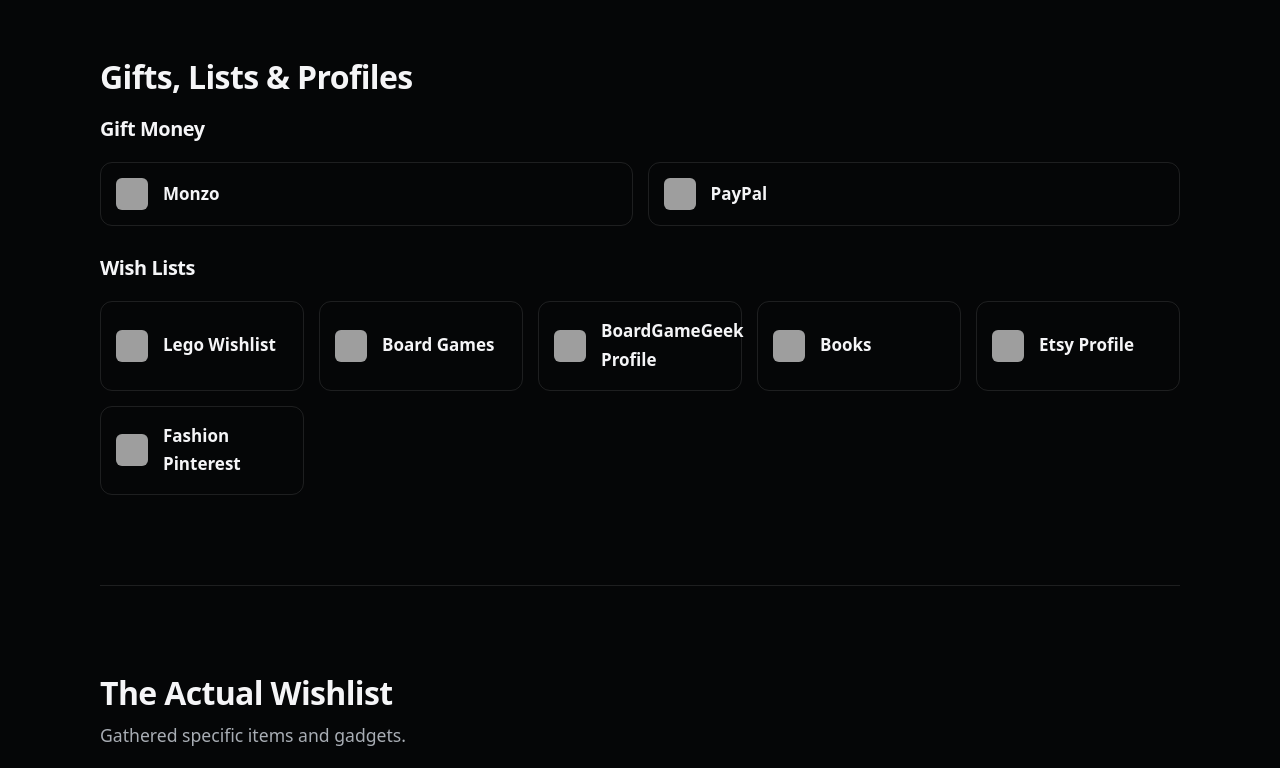
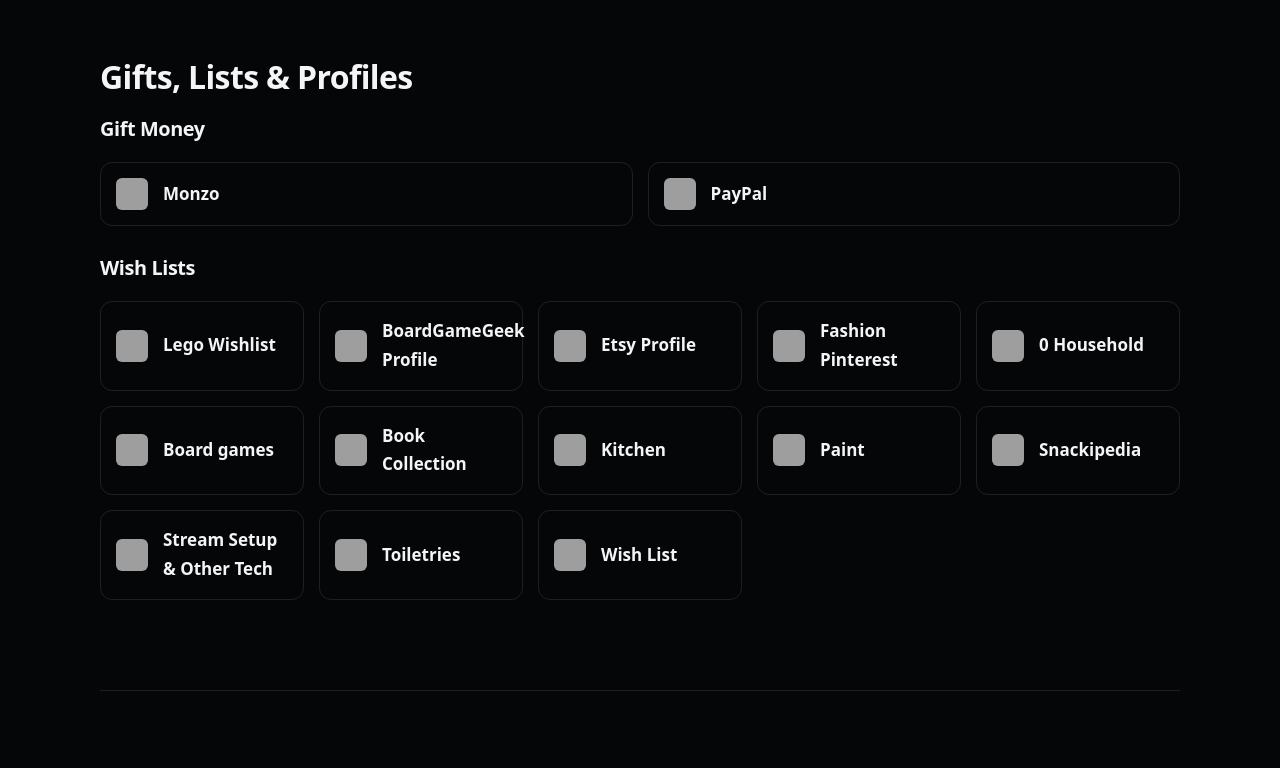
Before and after one commit to alectronic0/alectronic-wishlist, a plain HTML site: page index.html in a window 1280 px wide. Shown: the part 541-1309 px from the top of the page. Drawn offline with Linux system fonts and the light colour scheme; grey boxes are pictures that could not be loaded.

Commit message:
Add all public Amazon Wishlists

```diff
--- a/index.html
+++ b/index.html
@@ -56,17 +56,9 @@
           <img src="https://unavatar.io/lego.com" alt="Lego Logo">
           <span>Lego Wishlist</span>
         </a>
-        <a href="https://www.amazon.co.uk/hz/wishlist/ls/13S66685VZMFC?ref_=wl_share" target="_blank" class="horizontal-card">
-          <img src="https://unavatar.io/amazon.co.uk" alt="Amazon Logo">
-          <span>Board Games</span>
-        </a>
         <a href="https://boardgamegeek.com/collection/user/Alectronic" target="_blank" class="horizontal-card">
           <img src="https://unavatar.io/boardgamegeek.com" alt="BGG Logo">
           <span>BoardGameGeek Profile</span>
-        </a>
-        <a href="https://www.amazon.co.uk/hz/wishlist/ls/30HD1JLLAIGAF?ref_=wl_share" target="_blank" class="horizontal-card">
-          <img src="https://unavatar.io/amazon.co.uk" alt="Amazon Logo">
-          <span>Books</span>
         </a>
         <a href="https://www.etsy.com/uk/people/Alectronic0" target="_blank" class="horizontal-card">
           <img src="https://unavatar.io/etsy.com" alt="Etsy Logo">
@@ -75,6 +67,42 @@
         <a href="https://uk.pinterest.com/alectronic0/fashion" target="_blank" class="horizontal-card">
           <img src="https://unavatar.io/pinterest.com" alt="Pinterest Logo">
           <span>Fashion Pinterest</span>
+        </a>
+        <a href="https://www.amazon.co.uk/hz/wishlist/ls/1VRSDUMWV3ZZN?ref_=wl_share" target="_blank" class="horizontal-card">
+          <img src="https://unavatar.io/amazon.co.uk" alt="Amazon Logo">
+          <span>0 Household</span>
+        </a>
+        <a href="https://www.amazon.co.uk/hz/wishlist/ls/13S66685VZMFC?ref_=wl_share" target="_blank" class="horizontal-card">
+          <img src="https://unavatar.io/amazon.co.uk" alt="Amazon Logo">
+          <span>Board games</span>
+        </a>
+        <a href="https://www.amazon.co.uk/hz/wishlist/ls/30HD1JLLAIGAF?ref_=wl_share" target="_blank" class="horizontal-card">
+          <img src="https://unavatar.io/amazon.co.uk" alt="Amazon Logo">
+          <span>Book Collection</span>
+        </a>
+        <a href="https://www.amazon.co.uk/hz/wishlist/ls/3CXJS9K6IVTSE?ref_=wl_share" target="_blank" class="horizontal-card">
+          <img src="https://unavatar.io/amazon.co.uk" alt="Amazon Logo">
+          <span>Kitchen</span>
+        </a>
+        <a href="https://www.amazon.co.uk/hz/wishlist/ls/3R9JNUTZ1UCO1?ref_=wl_share" target="_blank" class="horizontal-card">
+          <img src="https://unavatar.io/amazon.co.uk" alt="Amazon Logo">
+          <span>Paint</span>
+        </a>
+        <a href="https://www.amazon.co.uk/hz/wishlist/ls/8LBRPGF7NFRX?ref_=wl_share" target="_blank" class="horizontal-card">
+          <img src="https://unavatar.io/amazon.co.uk" alt="Amazon Logo">
+          <span>Snackipedia</span>
+        </a>
+        <a href="https://www.amazon.co.uk/hz/wishlist/ls/2023NXM4HMBYS?ref_=wl_share" target="_blank" class="horizontal-card">
+          <img src="https://unavatar.io/amazon.co.uk" alt="Amazon Logo">
+          <span>Stream Setup & Other Tech</span>
+        </a>
+        <a href="https://www.amazon.co.uk/hz/wishlist/ls/3C38FZS968UIX?ref_=wl_share" target="_blank" class="horizontal-card">
+          <img src="https://unavatar.io/amazon.co.uk" alt="Amazon Logo">
+          <span>Toiletries</span>
+        </a>
+        <a href="https://www.amazon.co.uk/hz/wishlist/ls/X7TW1GZ4H7WU?ref_=wl_share" target="_blank" class="horizontal-card">
+          <img src="https://unavatar.io/amazon.co.uk" alt="Amazon Logo">
+          <span>Wish List</span>
         </a>
       </div>
     </div>
```
